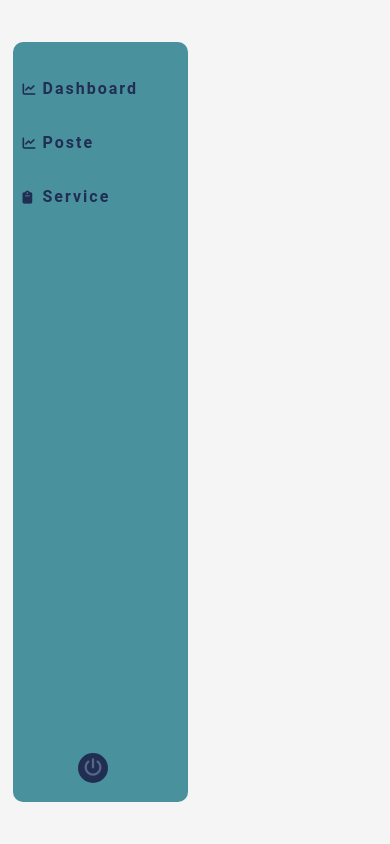
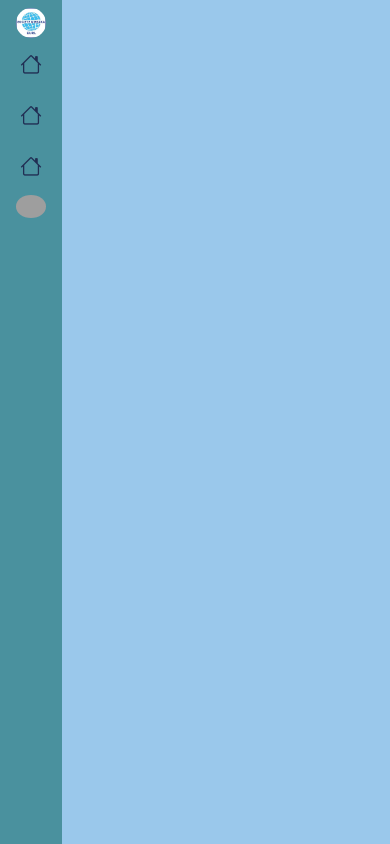
Before and after one commit to niainafelana/Absence-front, a Vue app: page /navbar in a window 390 px wide. Built offline with nearby package versions, Linux system fonts and the light colour scheme; grey boxes are pictures that could not be loaded.

Commit message:
gerer responsivite Navbar.vue et Employe.vue

```diff
--- a/src/assets/style/globaly.scss
+++ b/src/assets/style/globaly.scss
@@ -1,5 +1,5 @@
 
 $primary: #212E53;
 $secondary:#4A919E;
-$accent:#BED3C3;
+$accent:#9AC8EB;
 $text:#F0EEE9;
--- a/src/components/Navbar.vue
+++ b/src/components/Navbar.vue
@@ -1,108 +1,76 @@
-<script setup></script>
+<script setup lang="ts">
+import { RouterLink } from 'vue-router';
+</script>
+
 <template>
-  <body>
-    <div class="navbar">
-      <div class="nav">
-        <div class="nav_content">
-          <ul>
-            <li>
-              <i class="fas fa-chart-line"></i>
-              <a href="" id="dashboard">Dashboard</a>
-            </li>
-            <li>
-              <i class="fas fa-chart-line"></i>
-              <a href="" id="dashboard">Poste</a>
-            </li>
-            <li>
-              <i class="fas fa-clipboard"></i>
-              <a href="" id="service">Service</a>
-            </li>
-          </ul>
+
+  <body class="body">
+    <div class="container-fluid">
+      <div class="row flex-nowrap">
+        <div class="col-auto col-md-3 col-xl-2 px-sm-2 px-0 ">
+          <div class="d-flex flex-column align-items-center align-items-sm-start px-3 pt-2 text-white min-vh-100">
+            <a href="" class="d-flex align-items-center text-white text-decoration-none"
+              id="dropdownUser1" data-bs-toggle="dropdown" aria-expanded="false">
+              <img src="../assets/sary/1721891607125.jpg" alt="hugenerd" width="30" height="30" class="rounded-circle">
+              <span class="fs-6 d-none d-sm-inline">MiezakaAbsence</span> </a>
+
+            <!--Navbar-->
+            <ul class="nav nav-pills flex-column mb-sm-auto mb-0 align-items-center align-items-sm-start" id="menu">
+              <li class="nav-item">
+                <RouterLink to="" class="nav-link align-middle px-0">
+                  <i class="fs-4 bi-house"></i> <span class="ms-1 d-none d-sm-inline">Home</span>
+                </RouterLink>
+              </li>
+              <li class="nav-item">
+                <RouterLink to="" class="nav-link align-middle px-0">
+                  <i class="fs-4 bi-house"></i> <span class="ms-1 d-none d-sm-inline">Home</span>
+                </RouterLink>
+              </li>
+              <li class="nav-item">
+                <RouterLink to="" class="nav-link align-middle px-0">
+                  <i class="fs-4 bi-house"></i> <span class="ms-1 d-none d-sm-inline">Home</span>
+                </RouterLink>
+              </li>
+
+            </ul>
+            <hr>
+            <div class="dropdown pb-4">
+              <a href="#" class="d-flex align-items-center text-white text-decoration-none"
+                id="dropdownUser1" data-bs-toggle="dropdown" aria-expanded="false">
+                <img src="https://github.com/mdo.png" alt="hugenerd" width="30" height="30" class="rounded-circle">
+                <span class="d-none d-sm-inline mx-1">loser</span>
+              </a>
+            </div>
+          </div>
         </div>
-      </div>
-      <div class="disconect">
-        <button id="logoutButton"><i class="fas fa-power-off"></i></button>
+
       </div>
     </div>
+
   </body>
+
 </template>
 <style lang="scss">
 @import "../assets/style/globaly.scss";
-
-.navbar {
-  display: flex;
-  align-items: center;
-  justify-content: center;
-  height: 100vh;
-  width: 200px;
-  position: fixed;
-  font-family: roboto;
-}
-
-.nav {
+.body{
   background-color: $secondary;
-  height: 90vh;
-  width: 175px;
-  border-radius: 10px;
-}
-
-ul {
-  position: relative;
-  display: block;
-  align-items: center;
-  justify-content: center;
-  letter-spacing: 2px;
-  justify-content: center;
-  list-style-type: none;
-  padding-top: 5px;
-  font-size: 16px;
-  margin-left: -20px;
-}
-
-li {
-  margin: 30px;
-}
-
-li i {
-  font-size: 13px;
-  color: $primary;
-  width: 15px;
-  font-weight: 10px;
-}
-
-li a {
-  margin-left: 5px;
-  initial-letter-align: 2px;
-  color: $primary;
-  text-decoration: none;
-  letter-spacing: 2px;
-  font-weight: bold;
-}
-
-/* Bouton de déconnexion */
-.disconect {
-  margin-top: 82vh;
-  display: flex;
-  align-items: center;
-  justify-content: center;
   position: fixed;
 }
 
-.disconect i {
-  justify-content: center;
+a{
+  margin-bottom: 12%;
+}
+.nav-link {
+  display: flex;
   align-items: center;
+}
+li i {
+  color: $primary;
+  font-weight: bold;
+}
+span {
+  color: $primary;
+  font-weight: bold;
   display: flex;
-  width: 35px;
-  font-size: 18px;
-  margin-left: -2px;
-}
-
-.disconect button {
-  width: 30px;
-  height: 30px;
-  border-radius: 50%;
-  margin-left: -15px;
-  border: none;
-  background-color: $primary;
 }
 </style>
--- a/src/views/Employe.vue
+++ b/src/views/Employe.vue
@@ -167,8 +167,13 @@ onMounted(() => {
 <template>
 
     <body>
-        <div class="container-xl">
+        <div class="d-flex">
+        <!-- Navbar importé dans le template global -->
+        <Navbar class="navbar" />
+
+        <div class="container-lg">
             <div class="table-responsive">
+
                 <div class="table-wrapper">
                     <div class="table-title">
                         <div class="row">
@@ -367,6 +372,7 @@ onMounted(() => {
                 </div>
             </div>
         </div>
+        </div>
     </body>
 </template>
 
@@ -375,25 +381,46 @@ onMounted(() => {
 
 body {
     color: #566787;
-    background: #f5f5f5;
-    font-family: "Varela Round", sans-serif;
+background-color: $accent;    font-family: "Varela Round", sans-serif;
     font-size: 15px;
 }
 
-.table-responsive {
-    position: fixed;
-    margin-left: 7%;
-    margin-top: 2.4%;
-    justify-content: center;
+.d-flex {
+  display: flex;
 }
 
+.navbar {
+  height: 100vh;
+  position: fixed;
+  left: 0;
+}
+
+.container-lg {
+  margin-left: 16%; /* Pour faire de la place à la navbar */
+  width: 150%;
+  padding: 8px; /* Pour ajouter un peu de marge autour du contenu */
+}
+
+.table-responsive {
+    overflow-x: hidden; /* Désactive le défilement horizontal */
+    width: 100%; /* Assure que le conteneur du tableau utilise toute la largeur disponible */
+    margin: 0 auto; /* Centre le tableau horizontalement si nécessaire */
+    padding: 0;
+}
+
+/* Assurer que le tableau occupe toute la largeur disponible */
 .table-wrapper {
+  width: 100%;
+  margin: 0;
+    padding: 0;
     background-color: $text;
-    padding: 20px 25px;
-    border-radius: 3px;
-    min-width: 1000px;
-    box-shadow: 0 1px 1px rgba(0, 0, 0, 0.05);
+
+  border-radius: 3px;
+  overflow-x: hidden;
+  box-shadow: 0 1px 1px rgba(0, 0, 0, 0.05);
+
 }
+
 
 .table-title {
     padding-bottom: 15px;
@@ -436,14 +463,6 @@ body {
     float: left;
     margin-top: 2px;
 }
-
-table.table tr th,
-table.table tr td {
-    border-color: #e9e9e9;
-    padding: 12px 15px;
-    vertical-align: middle;
-}
-
 table.table tr th:first-child {
     width: 150px;
 }
@@ -465,7 +484,7 @@ table.table td:last-child i {
 }
 
 .table-scroll-container {
-    height: 70vh;
+    height: 88vh;
     overflow: auto;
 }
 
@@ -478,4 +497,6 @@ table.table td:last-child i {
     margin-left: 2%;
     color: $primary;
 }
+
+
 </style>
```
Also changed, not shown: src/assets/sary/1721891607125.jpg (added), src/views/Home.vue (line endings or trailing spaces).
